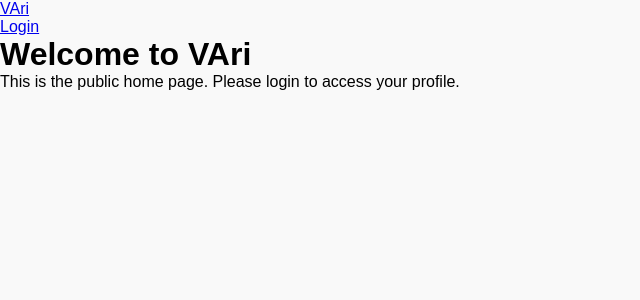
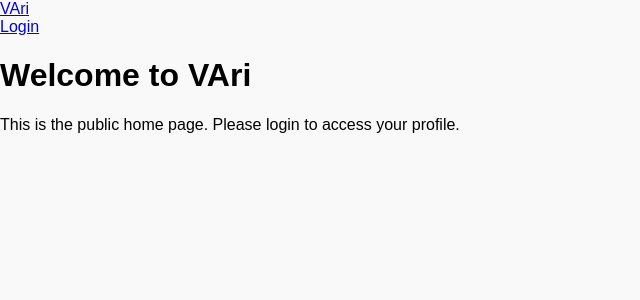
Before and after one commit to DichDo/VAri, a React app: page / in a window 1280 px wide. Shown: the top 300 px of the page, without its empty margins (0-640 px from the left). Built offline with nearby package versions, Linux system fonts and the light colour scheme; the HTML template or start-up script is replaced by a standard one.

Commit message:
Update index.css

```diff
--- a/src/index.css
+++ b/src/index.css
@@ -3,15 +3,3 @@ body {
   font-family: sans-serif;
   background-color: #f9f9f9;
 }
-
-h1, h2, h3, h4, h5, h6 {
-  margin: 0;
-}
-
-p {
-  margin: 0 0 1rem 0;
-}
-
-button {
-  cursor: pointer;
-}
```
